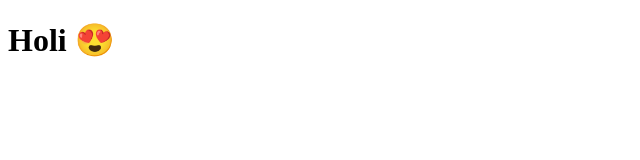
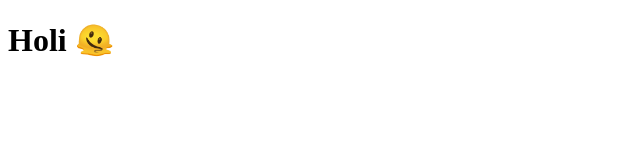
Before and after one commit to GersonGiraldo17/Proyecto_1, a plain HTML site: page index.html in a window 1280 px wide. Shown: the full height of the page, 0-640 px from the left. Drawn offline with Linux system fonts and the light colour scheme.

Commit message:
Actualizando

```diff
--- a/index.html
+++ b/index.html
@@ -6,6 +6,6 @@
     <title>aprendiendo Git </title>
 </head>
 <body>
-    <h1>Holi 😍</h1>
+    <h1>Holi 🫠</h1>
 </body>
 </html>
```
